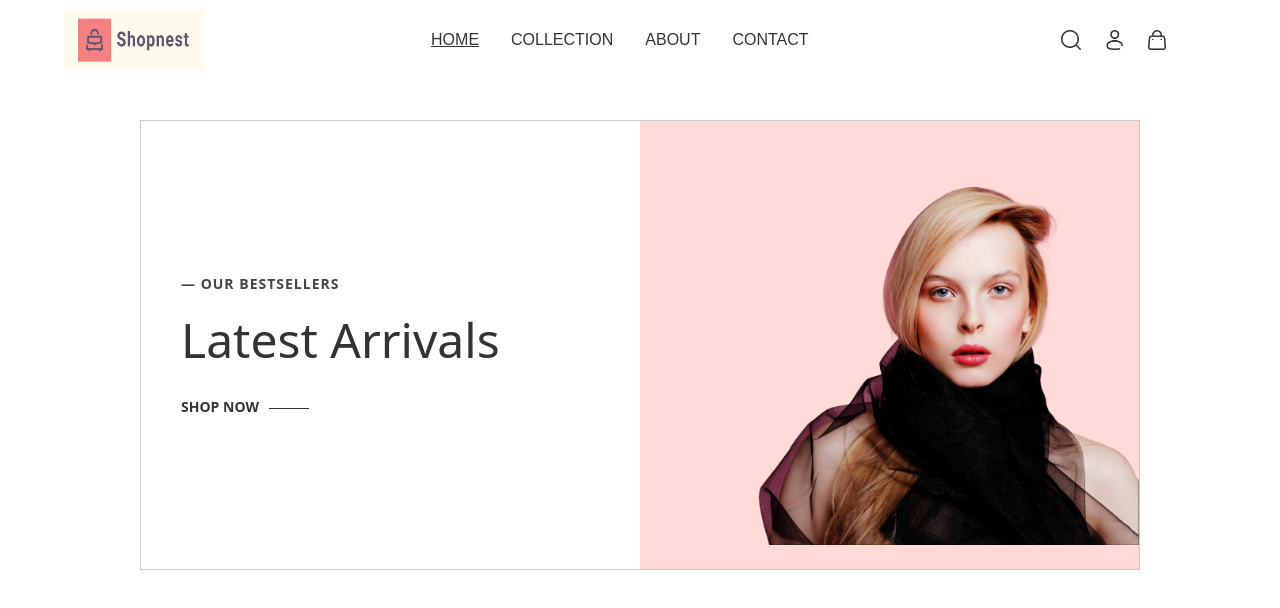
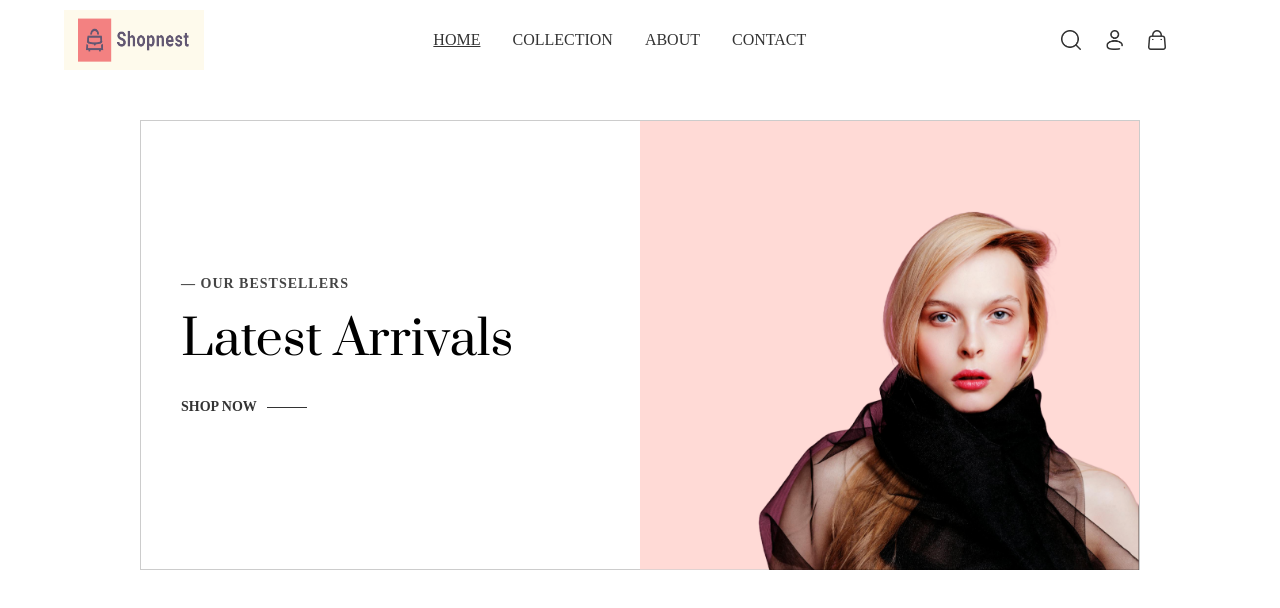
Before and after one commit to khanqais/Shopnest, a React (Vite) app: page / in a window 1280 px wide. Shown: the top 608 px of the page. Built offline with nearby package versions, Linux system fonts and the light colour scheme.

Commit message:
New Commit

```diff
--- a/src/components/Hero.css
+++ b/src/components/Hero.css
@@ -21,13 +21,6 @@
   color: #444;
   margin-bottom: 10px;
   font-weight: bold;
-}
-
-.title {
-  font-size: 48px;
-  font-weight: 500;
-  margin-bottom: 20px;
-  color: #333;
 }
 
 .shop-link {
@@ -61,4 +54,5 @@
   max-height: 100%;
   max-width: 100%;
   object-fit: contain;
+  margin-top: 50px;
 }
--- a/src/components/Hero.jsx
+++ b/src/components/Hero.jsx
@@ -7,7 +7,7 @@
     <div className="hero-section">
       <div className="hero-left">
         <p className="subtitle">— OUR BESTSELLERS</p>
-        <h1 className="title">Latest Arrivals</h1>
+        <h1 className="prata-regular">Latest Arrivals</h1>
         <p className="shop-link">SHOP NOW</p>
       </div>
       <div className="hero-right">
--- /dev/null
+++ b/src/components/LatestCollection.jsx
@@ -0,0 +1,16 @@
+import React, { useContext } from 'react'
+import { ShopContext } from '../context/ShopContext'
+
+const LatestCollection = () => {
+    const {products}=useContext(ShopContext);
+    console.log(products);
+
+  return (
+
+    <div>
+
+    </div>
+  )
+}
+
+export default LatestCollection
--- /dev/null
+++ b/src/context/ShopContext.jsx
@@ -0,0 +1,19 @@
+import { createContext } from "react";
+import { products } from "../assets/assets";
+export const ShopContext = createContext();
+
+const ShopContextProvider=(props)=>{
+    const currency = '$';
+    const delivery_free=10
+
+
+    const value={
+      products  , currency ,delivery_free
+    }
+    return (
+        <ShopContext.Provider value={value}>
+            {props.children}
+        </ShopContext.Provider>
+    )
+}
+export default ShopContextProvider;
--- a/src/index.css
+++ b/src/index.css
@@ -1,3 +1,17 @@
+@import url('https://fonts.googleapis.com/css2?family=Prata&display=swap');
 @tailwind base;
 @tailwind components;
 @tailwind utilities;
+
+*{
+    font-family: Outfit;
+}
+
+.prata-regular {
+  font-family: "Prata", serif;
+  font-weight: 400;
+  font-style: normal;
+  margin-bottom: 20px;
+  font-size: 48px;
+  font-weight: 500;
+}
--- a/src/main.jsx
+++ b/src/main.jsx
@@ -3,10 +3,14 @@
 import './index.css'
 import App from './App.jsx'
 import { BrowserRouter } from 'react-router-dom'
+import ShopContextProvider from './context/ShopContext.jsx'
 
 createRoot(document.getElementById('root')).render(
   <BrowserRouter>
+  <ShopContextProvider>
    <App />
+   </ShopContextProvider>
+
   </BrowserRouter>
 
 
--- a/src/pages/Home.jsx
+++ b/src/pages/Home.jsx
@@ -1,10 +1,12 @@
 import React from 'react'
 import Hero from '../components/Hero'
+import LatestCollection from '../components/LatestCollection'
 
 const Home = () => {
   return (
     <div>
       <Hero/>
+      <LatestCollection/>
     </div>
   )
 }
```
